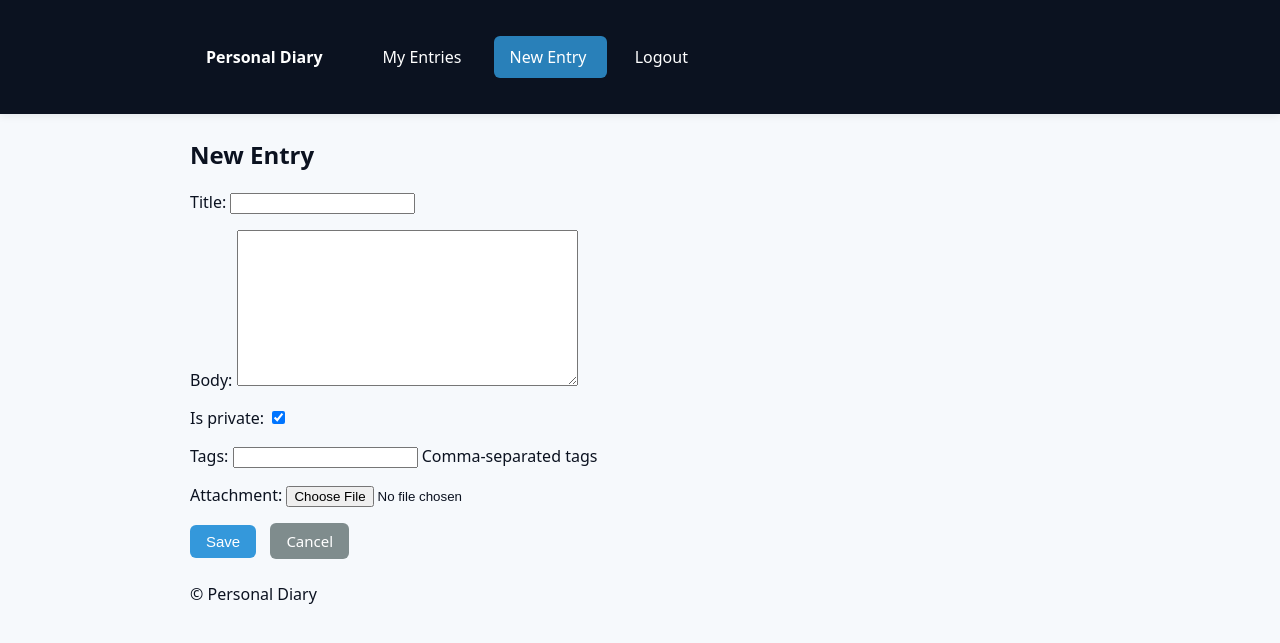
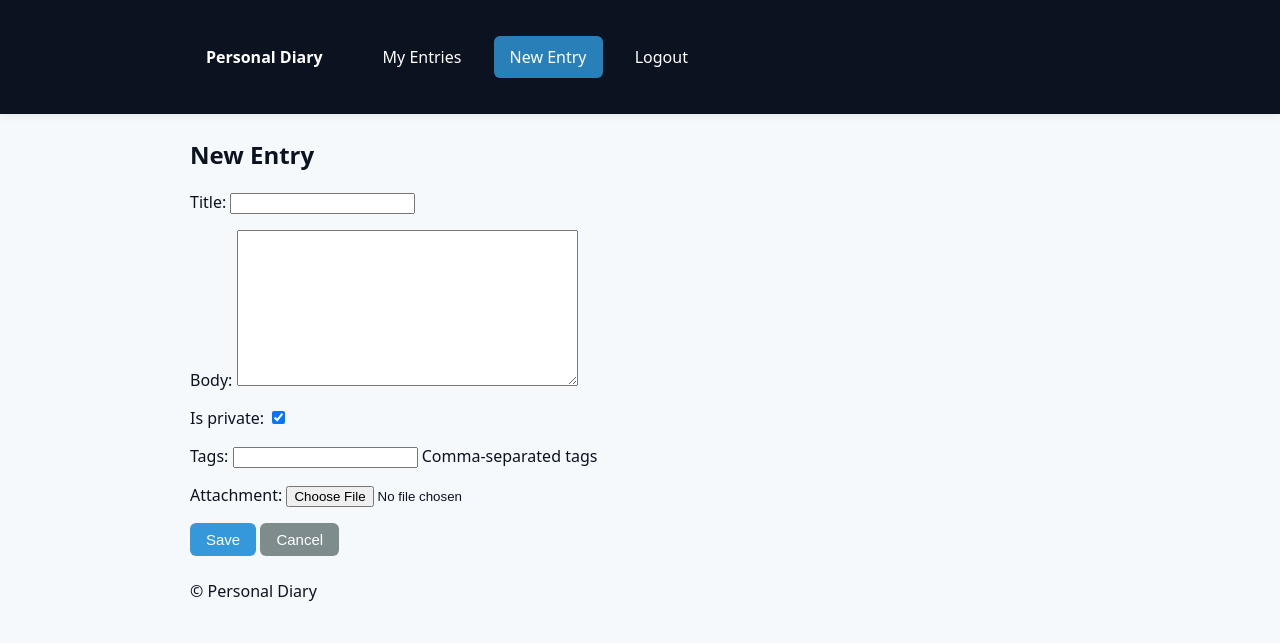
Before and after one commit to EdmundBoye/Personal-Diary, a Django app: page /entries/new/ in a window 1280 px wide. Shown: the top 643 px of the page. Run offline with Django 4.2, Linux system fonts and the light colour scheme; the visitor is signed in with stand-in values (Sample User, id 1).

Commit message:
Syling fix

```diff
--- a/diary/static/diary/css/styles.css
+++ b/diary/static/diary/css/styles.css
@@ -44,6 +44,7 @@ h2{margin-top:8px}
     color: #ffffff;
     text-decoration: none;
     transition: 0.2s ease-in-out;
+    display: inline-block;
 }
 
 .nav-link:hover {
--- a/diary/templates/diary/entry_confirm_delete.html
+++ b/diary/templates/diary/entry_confirm_delete.html
@@ -4,5 +4,5 @@
   <h2>Delete Entry</h2>
   <p>Are you sure you want to delete "{{ object.title }}"?</p>
   <form method="post">{% csrf_token %}<button type="submit">Yes, delete</button></form>
-  <a href="{% url 'diary:entry_detail' object.pk %}">Cancel</a>
+  <a href="{% url 'diary:entry_detail' object.pk %}" class="btn btn-secondary">Cancel</a>
 {% endblock %}
--- a/diary/templates/diary/entry_detail.html
+++ b/diary/templates/diary/entry_detail.html
@@ -8,6 +8,7 @@
   {% endif %}
   <p><small>Created: {{ object.created_at }} — Updated: {{ object.updated_at }}</small></p>
   <p>Tags: {{ object.tags }}</p>
-  <a href="{% url 'diary:entry_edit' object.pk %}">Edit</a> |
-  <a href="{% url 'diary:entry_delete' object.pk %}">Delete</a>
+<a href="{% url 'diary:entry_edit' object.pk %}" class="btn btn-primary" style="margin-right: 8px;">Edit</a>
+<a href="{% url 'diary:entry_delete' object.pk %}" class="btn btn-secondary">Delete</a>
+
 {% endblock %}
--- a/diary/templates/diary/entry_form.html
+++ b/diary/templates/diary/entry_form.html
@@ -6,11 +6,16 @@
     {{ form.as_p }}
     <button type="submit"class="btn">Save</button>
 
-    {% if object %}
-      <a href="{% url 'diary:entry_detail' object.id %}" class="btn btn-secondary" style="margin-left: 10px;">Cancel</a>
-    {% else %}
-      <a href="{% url 'diary:entry_list' %}" class="btn btn-secondary" style="margin-left: 10px;">Cancel</a>
-    {% endif %}
+   {% if object %}
+    <form action="{% url 'diary:entry_detail' object.id %}" method="get" style="display:inline;">
+        <button type="submit" class="btn btn-secondary">Cancel</button>
+    </form>
+{% else %}
+    <form action="{% url 'diary:entry_list' %}" method="get" style="display:inline;">
+        <button type="submit" class="btn btn-secondary">Cancel</button>
+    </form>
+{% endif %}
+
 
   </form>
 {% endblock %}
--- a/diary/templates/diary/index.html
+++ b/diary/templates/diary/index.html
@@ -2,5 +2,5 @@
 {% extends 'diary/base.html' %}
 {% block content %}
   <h2>Welcome to your Personal Diary</h2>
-  <p>Keep your private thoughts safe — sign up or log in to get started.</p>
+  <p>Keep your private thoughts safe. Sign up or log in to get started.</p>
 {% endblock %}
--- a/diary/templates/diary/login.html
+++ b/diary/templates/diary/login.html
@@ -5,6 +5,6 @@
   <form method="post">
     {% csrf_token %}
     {{ form.as_p }}
-    <button type="submit">Login</button>
+    <button type="submit" class="btn btn-primary">Login</button>
   </form>
 {% endblock %}
--- a/diary/templates/diary/register.html
+++ b/diary/templates/diary/register.html
@@ -5,6 +5,6 @@
   <form method="post">
     {% csrf_token %}
     {{ form.as_p }}
-    <button type="submit">Register</button>
+    <button type="submit" class="btn btn-primary">Register</button>
   </form>
 {% endblock %}
```
Also changed, not shown: other parts of diary/static/diary/css/styles.css (+1 -0 lines).
